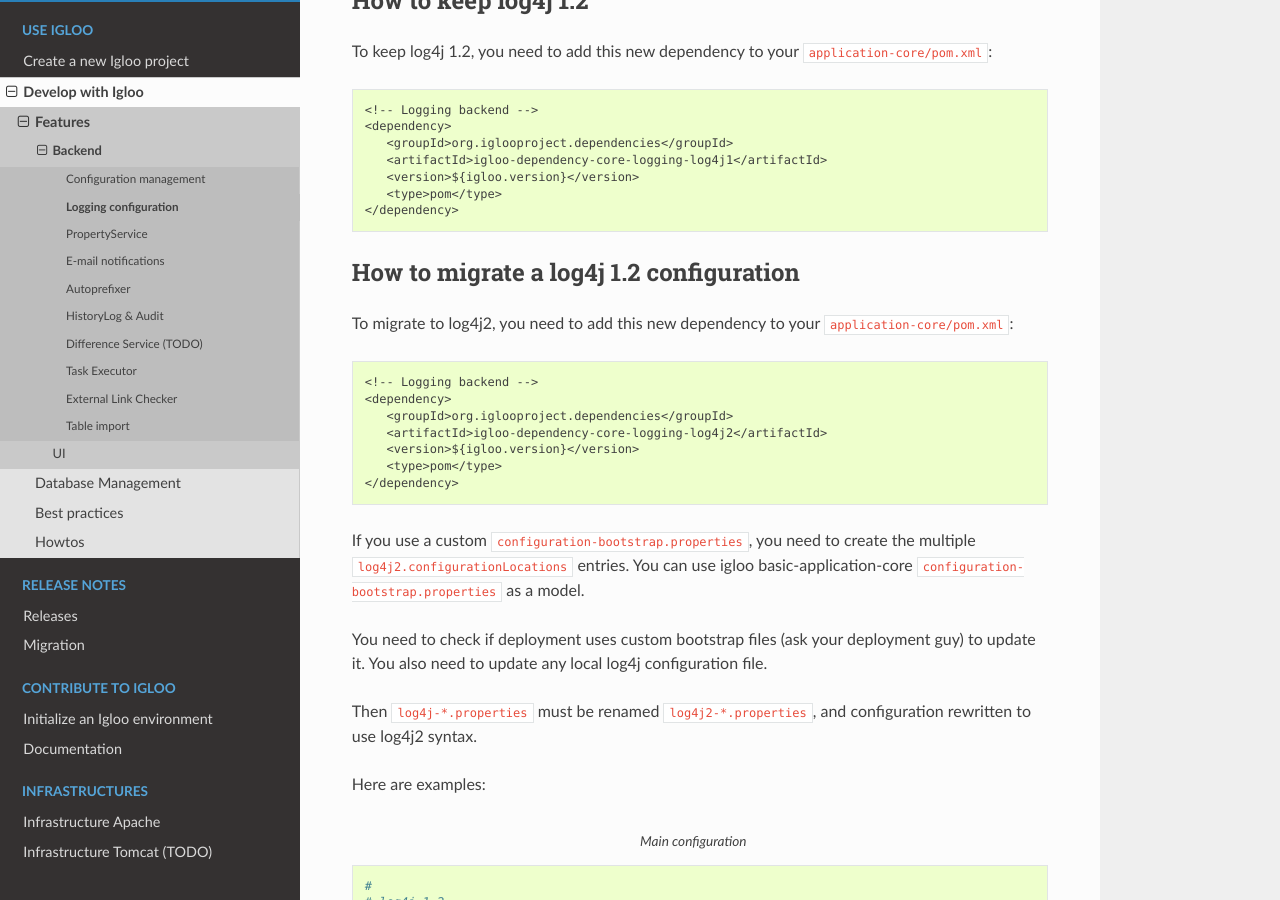
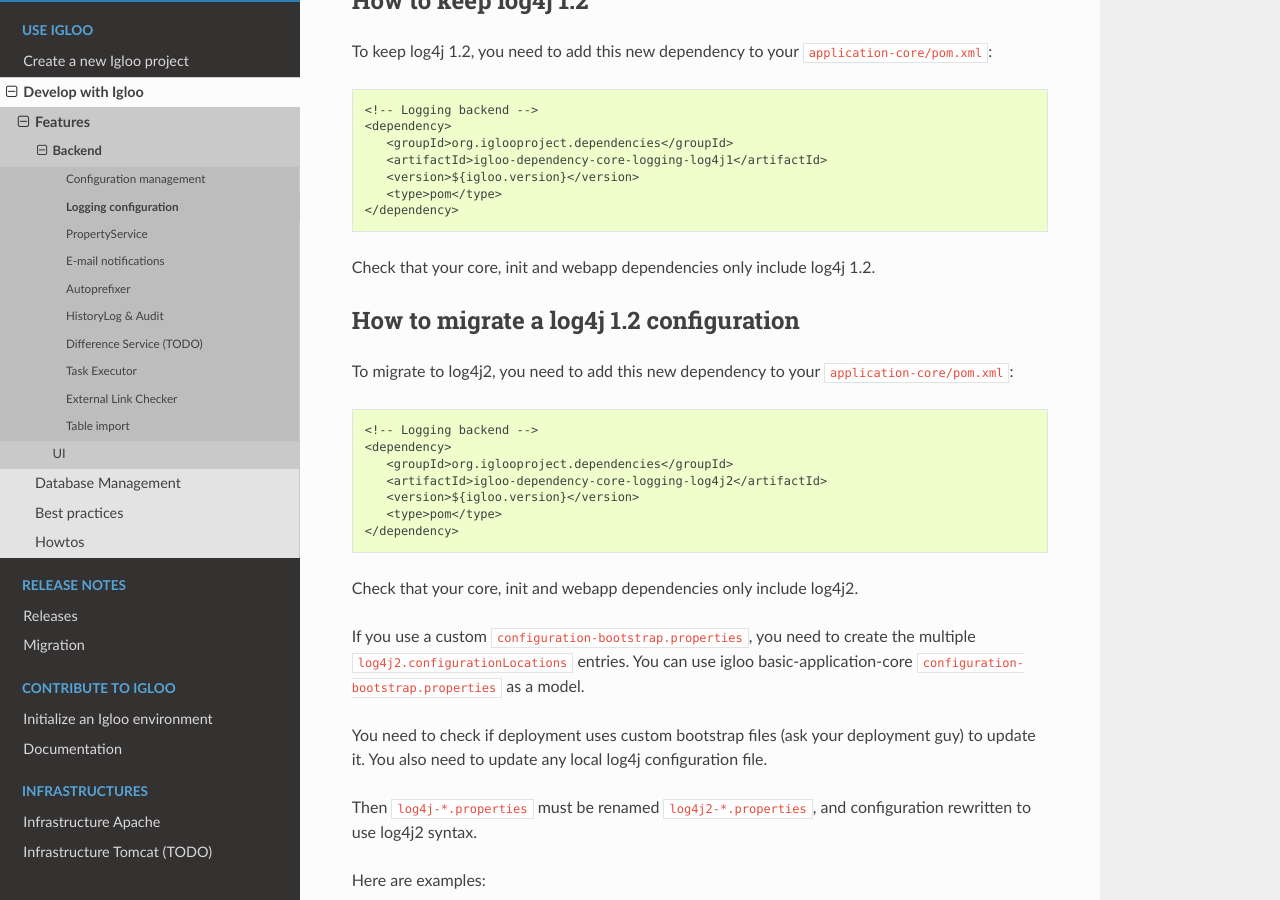
Before and after one commit to igloo-project/igloo-doc, a Sphinx documentation site: the page built from source/usage/features/logging.rst, in a window 1280 px wide and 900 px high, scrolled down 2150 px. Built offline with Sphinx 7.4.7 and the Read the Docs theme 2.0.0, drawn with Linux system fonts in a browser that asks for light colours.

Commit message:
log4j2 migration

```diff
--- a/source/usage/features/logging.rst
+++ b/source/usage/features/logging.rst
@@ -115,6 +115,8 @@
       <type>pom</type>
    </dependency>
 
+Check that your core, init and webapp dependencies only include log4j 1.2.
+
 .. _migrate-log4j1:
 
 How to migrate a log4j 1.2 configuration
@@ -131,6 +133,8 @@
       <version>${igloo.version}</version>
       <type>pom</type>
    </dependency>
+
+Check that your core, init and webapp dependencies only include log4j2.
 
 If you use a custom ``configuration-bootstrap.properties``, you need to create
 the multiple ``log4j2.configurationLocations`` entries. You can use
```
